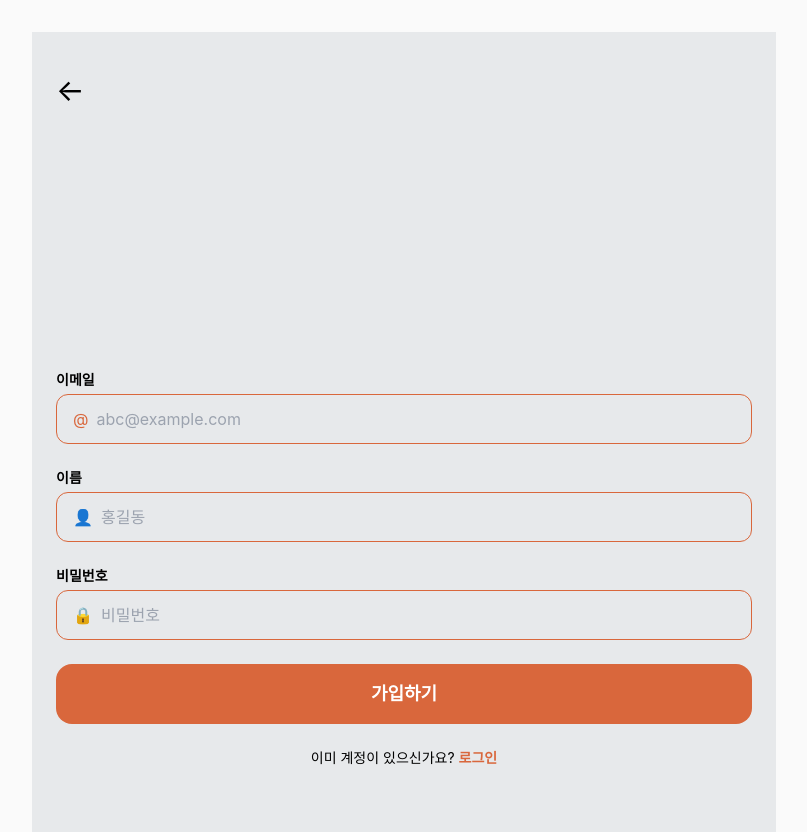
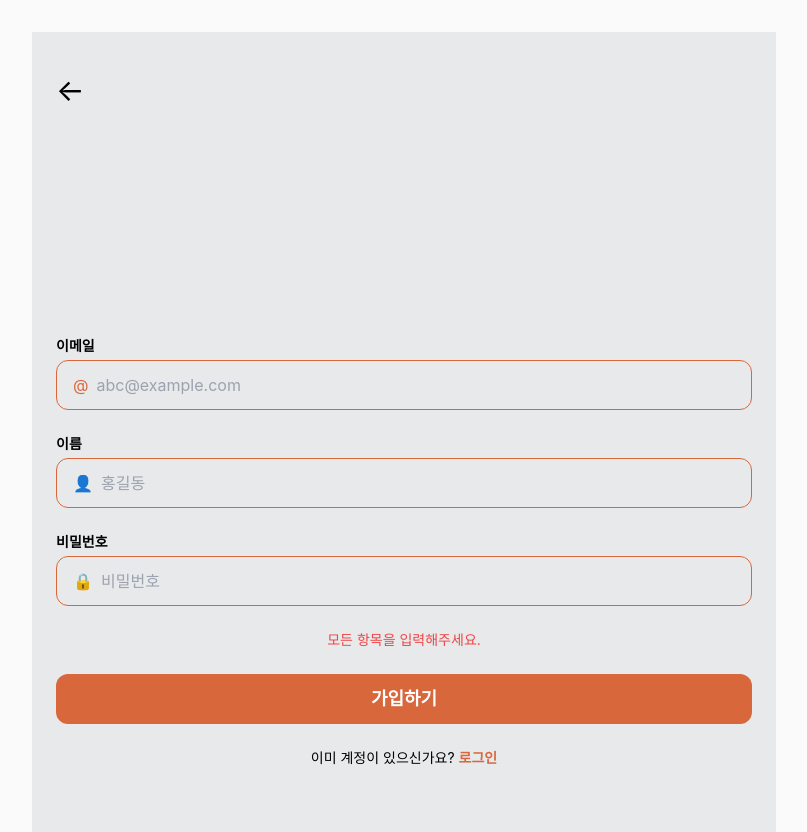
Before and after one commit to yammmit/webprogramming, a React (Vite) app in the folder frontend/: page /signup in a window 1280 px wide. Both pictures are taken after a click on the button "가입하기". Shown: the whole page, without its empty margins (236-1043 px from the left). Built offline with nearby package versions, Linux system fonts and the light colour scheme; no server answers.

Commit message:
Frontend: axios, SignUp

```diff
--- a/frontend/src/pages/auth/SignUp.jsx
+++ b/frontend/src/pages/auth/SignUp.jsx
@@ -1,6 +1,7 @@
 import { useNavigate } from "react-router-dom";
 import AuthLayout from "../../components/layout/AuthLayout";
 import { useState } from "react";
+import api from "../../utils/axios";
 
 export default function SignUp() {
   const navigate = useNavigate();
@@ -8,6 +9,39 @@ export default function SignUp() {
   const [email, setEmail] = useState("");
   const [name, setName] = useState("");
   const [password, setPassword] = useState("");
+  const [loading, setLoading] = useState(false);
+  const [error, setError] = useState("");
+  const [success, setSuccess] = useState("");
+
+  async function handleSignup() {
+    setError("");
+    setSuccess("");
+    if (!email || !name || !password) {
+      setError("모든 항목을 입력해주세요.");
+      return;
+    }
+
+    setLoading(true);
+    try {
+      const res = await api.post('/auth/signup', { email, password, name });
+      const data = res.data;
+
+      if (data && data.user_id) {
+        setSuccess('회원가입이 완료되었습니다. 로그인 페이지로 이동합니다.');
+        setTimeout(() => navigate('/login'), 1000);
+      } else {
+        setError((data && data.message) || '회원가입 실패');
+      }
+    } catch (err) {
+      if (err.response && err.response.data && err.response.data.message) {
+        setError(err.response.data.message);
+      } else {
+        setError('서버와 통신 중 오류가 발생했습니다.');
+      }
+    } finally {
+      setLoading(false);
+    }
+  }
 
   return (
     <AuthLayout
@@ -31,6 +65,7 @@ export default function SignUp() {
                 placeholder="abc@example.com"
                 value={email}
                 onChange={(e) => setEmail(e.target.value)}
+                onKeyDown={(e) => { if (e.key === 'Enter') handleSignup(); }}
               />
             </div>
           </div>
@@ -46,6 +81,7 @@ export default function SignUp() {
                 placeholder="홍길동"
                 value={name}
                 onChange={(e) => setName(e.target.value)}
+                onKeyDown={(e) => { if (e.key === 'Enter') handleSignup(); }}
               />
             </div>
           </div>
@@ -61,13 +97,22 @@ export default function SignUp() {
                 placeholder="비밀번호"
                 value={password}
                 onChange={(e) => setPassword(e.target.value)}
+                onKeyDown={(e) => { if (e.key === 'Enter') handleSignup(); }}
               />
             </div>
           </div>
 
+          {/* 에러/성공 메시지 */}
+          {error && <p className="text-center text-sm text-red-500">{error}</p>}
+          {success && <p className="text-center text-sm text-green-600">{success}</p>}
+
           {/* 가입하기 버튼 */}
-          <button className="w-full py-4 bg-[#D9673C] text-white rounded-2xl text-lg font-semibold">
-            가입하기
+          <button
+            onClick={handleSignup}
+            disabled={loading}
+            className={`w-full h-[50px] ${loading ? 'opacity-60' : ''} bg-[#D9673C] text-white rounded-xl text-lg font-semibold flex items-center justify-center`}
+          >
+            {loading ? '로딩...' : '가입하기'}
           </button>
 
           {/* 로그인 이동 */}
--- a/frontend/src/pages/auth/Splash.jsx
+++ b/frontend/src/pages/auth/Splash.jsx
@@ -1,7 +1,5 @@
 import { useEffect } from "react";
 import { useNavigate } from "react-router-dom";
-import character from "../../assets/images/splash-character.png";
-import logo from "../../assets/images/Logo.png";
 import AuthLayout from "../../components/layout/AuthLayout";
 
 export default function Splash() {
@@ -16,27 +14,25 @@ export default function Splash() {
   }, [navigate]);
 
   return (
-
     <AuthLayout
       top={
         <div className="flex flex-col items-center text-center">
           <p className="text-lg font-medium text-gray-700">
             <span className="font-bold">집안일 관리</span>의 업그레이드
           </p>
-            <img src={logo} alt="JIPUP Logo" className="w-40 h-auto mt-2" />
+          <img src="/images/Logo.png" alt="JIPUP Logo" className="w-40 h-auto mt-2" />
         </div>
       }
       bottom={
         <div className="relative w-full flex justify-center">
           <div className="absolute bottom-0 w-full h-[300px] bg-[#D5A89F] rounded-t-full"></div>
           <img
-              src={character}
+            src="/images/splash-character.png"
             alt="character"
             className="relative z-10 w-52 h-auto mb-4"
           />
         </div>
       }
     />
-
   );
 }
```
Lines whose indentation alone changed are shown as unchanged.
